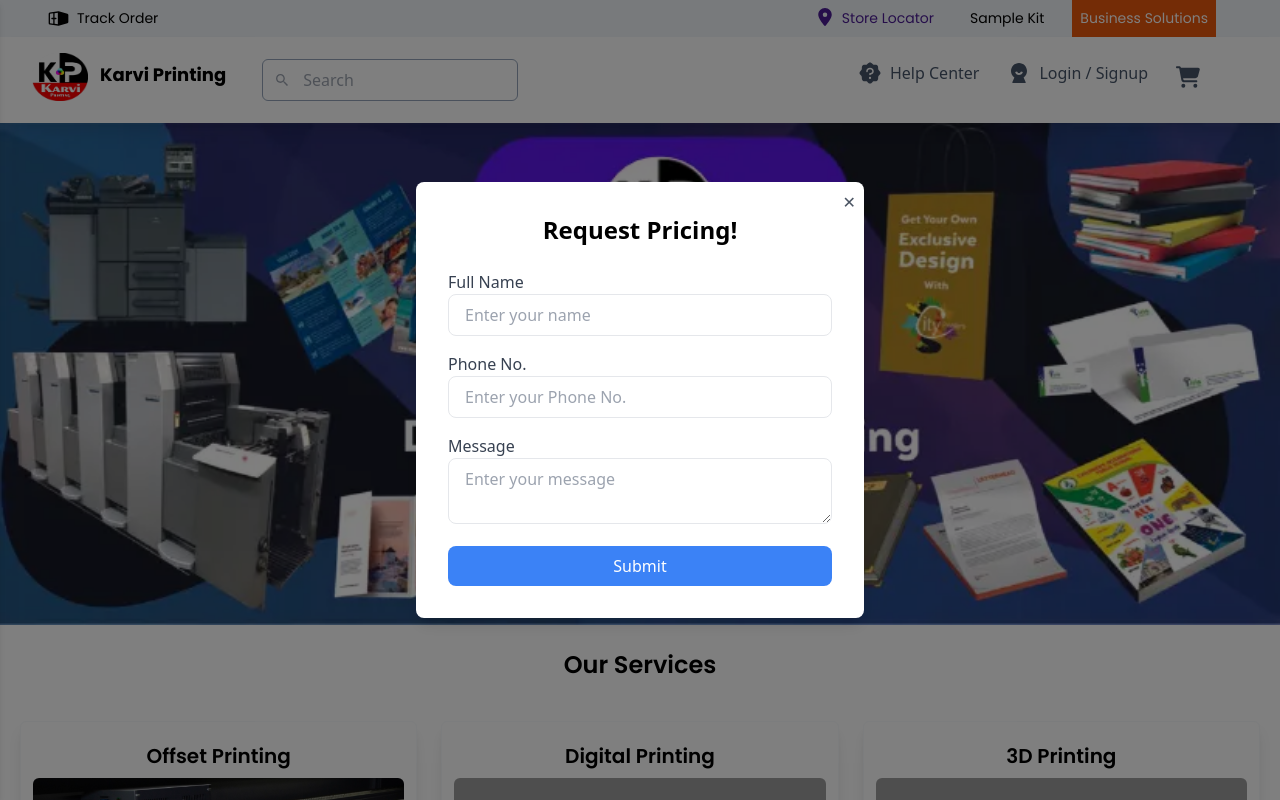
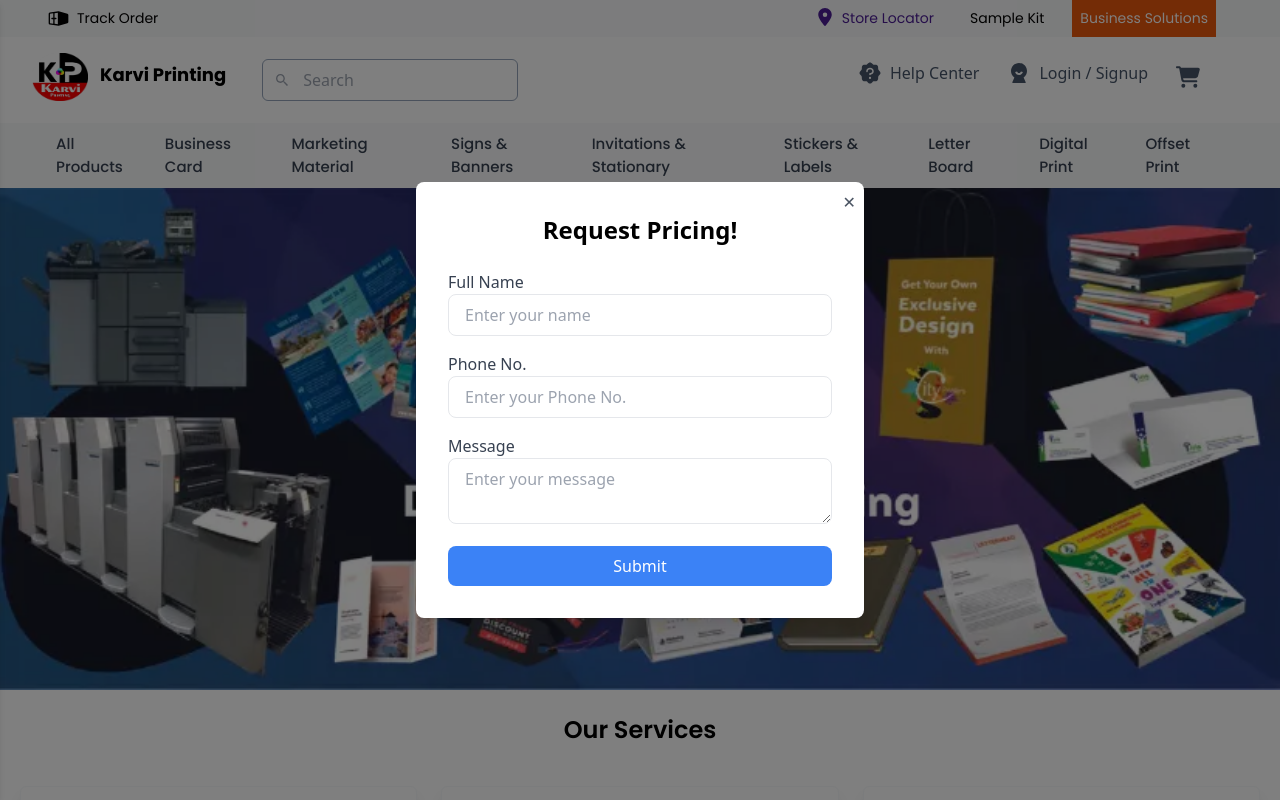
Before and after one commit to Abhaysoft-inc/printingpressapp, a React (Vite) app in the folder printingpresssite/: page / in a window 1280 px wide. Shown: the top 800 px of the page. Built offline with nearby package versions, Linux system fonts and the light colour scheme; grey boxes are pictures that could not be loaded.

Commit message:
added category menu

```diff
--- a/printingpresssite/src/components/EnquiryPopup.jsx
+++ b/printingpresssite/src/components/EnquiryPopup.jsx
@@ -65,8 +65,6 @@ const EnquiryPopup = () => {
             }).catch(error => {
                 console.log(error);
             });
-
-
 
 
             togglePopup();
--- a/printingpresssite/src/components/NewNav.jsx
+++ b/printingpresssite/src/components/NewNav.jsx
@@ -19,7 +19,7 @@ function NewNav() {
 
             {/* top menu */}
 
-            <div className="tpmnu hidden lg:flex md:flex justify-between text-sm font-[400] font-Poppins bg-slate-100">
+            <div className="tpmnu hidden lg:flex md:flex justify-between text-sm font-[400] font-Poppins bg-[#f8f9fa]">
                 <ul className="ml-10">
                     <p className="brand p-[.5rem] flex "> <PiShippingContainerFill size={21} className='mr-2' /> Track Order</p>
 
@@ -37,7 +37,7 @@ function NewNav() {
             {/* pc lower menu */}
 
 
-            <div className="hidden lowermnu sticky top-0  lg:flex md:flex px-2 py-4 justify-between bg-white shadow-lg">
+            <div className="hidden lowermnu sticky top-0  lg:flex md:flex px-2 py-4 justify-between bg-white shadow-none">
 
                 <div className="flex">
                     <Link to={"/"}>
@@ -65,6 +65,26 @@ function NewNav() {
 
 
             </div>
+
+
+            {/* category menu */}
+
+            <div className="hidden cat-menu bg-[#f8f9fa] lg:flex space-x-6 font-Poppins text-gray-700 px-14 py-2.5 text-[15px] font-[500]">
+
+                <a href="">All Products</a>
+                <a href="">Business Card</a>
+                <a href="">Marketing Material</a>
+                <a href="">Signs & Banners</a>
+                <a href="">Invitations & Stationary</a>
+                <a href="">Stickers & Labels</a>
+                <a href="">Letter Board</a>
+                <a href="">Digital Print</a>
+                <a href="">Offset Print</a>
+
+
+            </div>
+
+
 
             {/* Mobile menu */}
 
```
